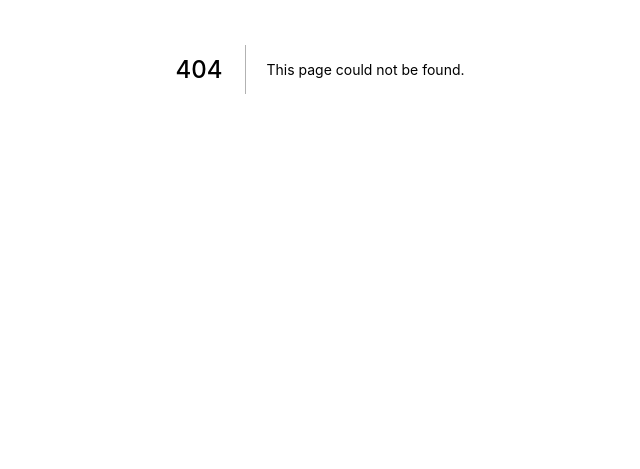
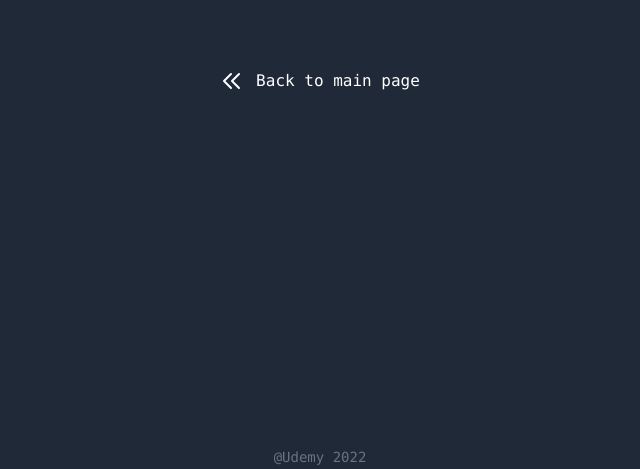
Before and after one commit to hiroki-yama-1118/Nextjs-blogs-todos, a Next.js app: page /task-page in a window 1280 px wide. Before the commit this address had no page. Shown: the part 331-800 px from the top of the page, without its empty margins (320-960 px from the left). Built offline with nearby package versions, Linux system fonts and the light colour scheme.

Commit message:
タスクページ作成

```diff
--- /dev/null
+++ b/pages/task-page.js
@@ -0,0 +1,31 @@
+import React from "react";
+import Layout from "../components/Layout";
+import Link from "next/link";
+
+const TaskPage = () => {
+  return (
+    <Layout title="Task Page">
+      <Link href="/main-page" passHref>
+        <div className="flex cursor-pointer mt-12">
+          <svg
+            xmlns="http://www.w3.org/2000/svg"
+            className="h-6 w-6 mr-3"
+            fill="none"
+            viewBox="0 0 24 24"
+            stroke="currentColor"
+            strokeWidth="2"
+          >
+            <path
+              strokeLinecap="round"
+              strokeLinejoin="round"
+              d="M11 19l-7-7 7-7m8 14l-7-7 7-7"
+            />
+          </svg>
+          <span>Back to main page</span>
+        </div>
+      </Link>
+    </Layout>
+  );
+};
+
+export default TaskPage;
```
